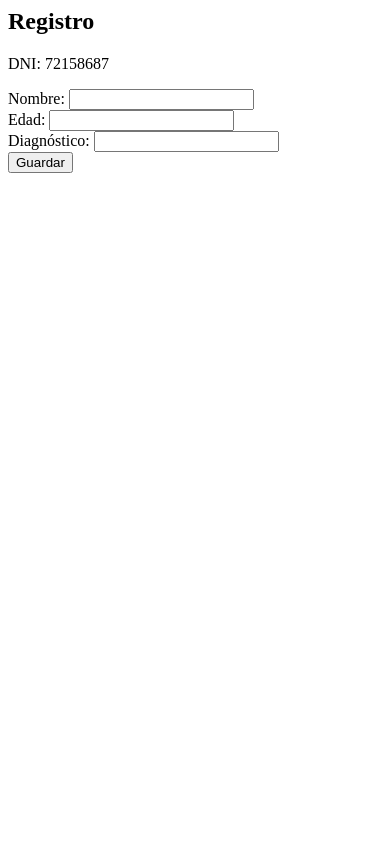
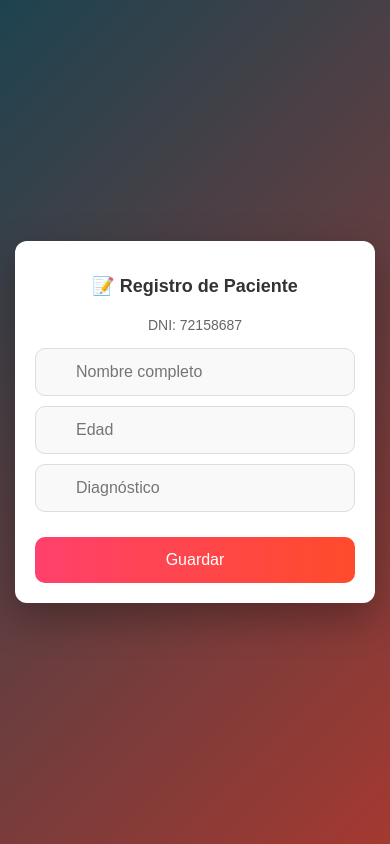
Before and after one commit to KuenenRivera/app-pacientes, a Flask app: page /registro/72158687 in a window 390 px wide. Run offline with Flask 3, Linux system fonts and the light colour scheme; a user stored in the database is signed in.

Commit message:
mejora diseño login responsive

```diff
--- a/static/styles.css
+++ b/static/styles.css
@@ -183,7 +183,7 @@ input:invalid {
 
 
 
-/* ======================================================================================= */
+/* =========================index============================================================== */
 /* ===== LINK LOGOUT ===== */
 .logout-link {
     display: block;
@@ -225,3 +225,20 @@ input:invalid {
     font-size: 14px;
     background: #f9f9f9;
 }
+
+
+/* =============registro========================================================================== */
+
+/* TEXTO DNI */
+.dni-text {
+    margin-bottom: 15px;
+    font-size: 14px;
+    color: #666;
+}
+
+/* INPUT NUMERO (edad) sin flechas feas en algunos navegadores */
+input[type=number]::-webkit-inner-spin-button,
+input[type=number]::-webkit-outer-spin-button {
+    -webkit-appearance: none;
+    margin: 0;
+}
--- a/templates/registro.html
+++ b/templates/registro.html
@@ -1,9 +1,45 @@
-<h2>Registro</h2>
-<p>DNI: {{ dni }}</p>
+<!DOCTYPE html>
+<html>
+<head>
+    <title>Registro Paciente</title>
 
-<form method="POST">
-Nombre: <input name="nombre"><br>
-Edad: <input name="edad"><br>
-Diagnóstico: <input name="diagnostico"><br>
-<button>Guardar</button>
-</form>
+    <!-- RESPONSIVE -->
+    <meta name="viewport" content="width=device-width, initial-scale=1.0">
+
+    <link rel="stylesheet" href="{{ url_for('static', filename='styles.css') }}">
+</head>
+
+<body class="login-body">
+
+<div class="login-container">
+
+    <div class="login-card">
+
+        <h2>📝 Registro de Paciente</h2>
+
+        <p class="dni-text">DNI: {{ dni }}</p>
+
+        <form method="POST">
+
+            <div class="input-group">
+                <input type="text" name="nombre" placeholder="Nombre completo" required>
+            </div>
+
+            <div class="input-group">
+                <input type="number" name="edad" placeholder="Edad" required min="0" max="120">
+            </div>
+
+            <div class="input-group">
+                <input type="text" name="diagnostico" placeholder="Diagnóstico" required>
+            </div>
+
+            <button>Guardar</button>
+
+        </form>
+
+    </div>
+
+</div>
+
+</body>
+</html>
```
